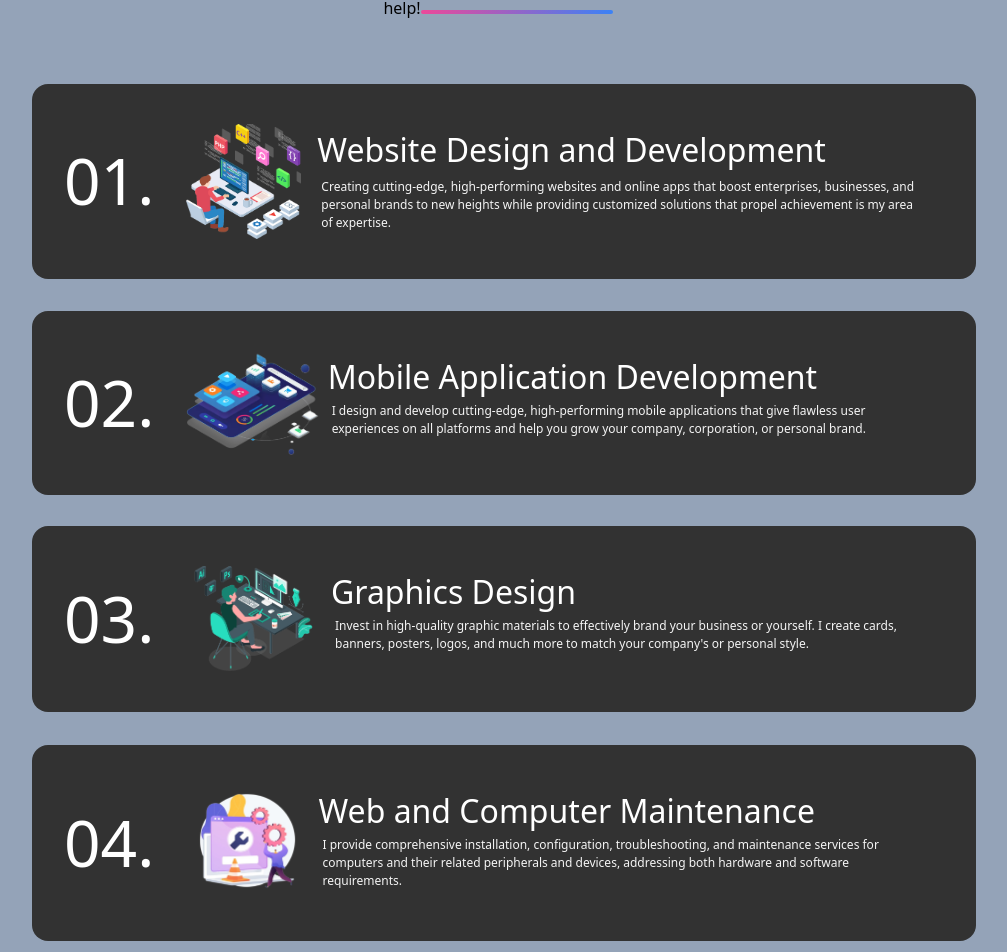
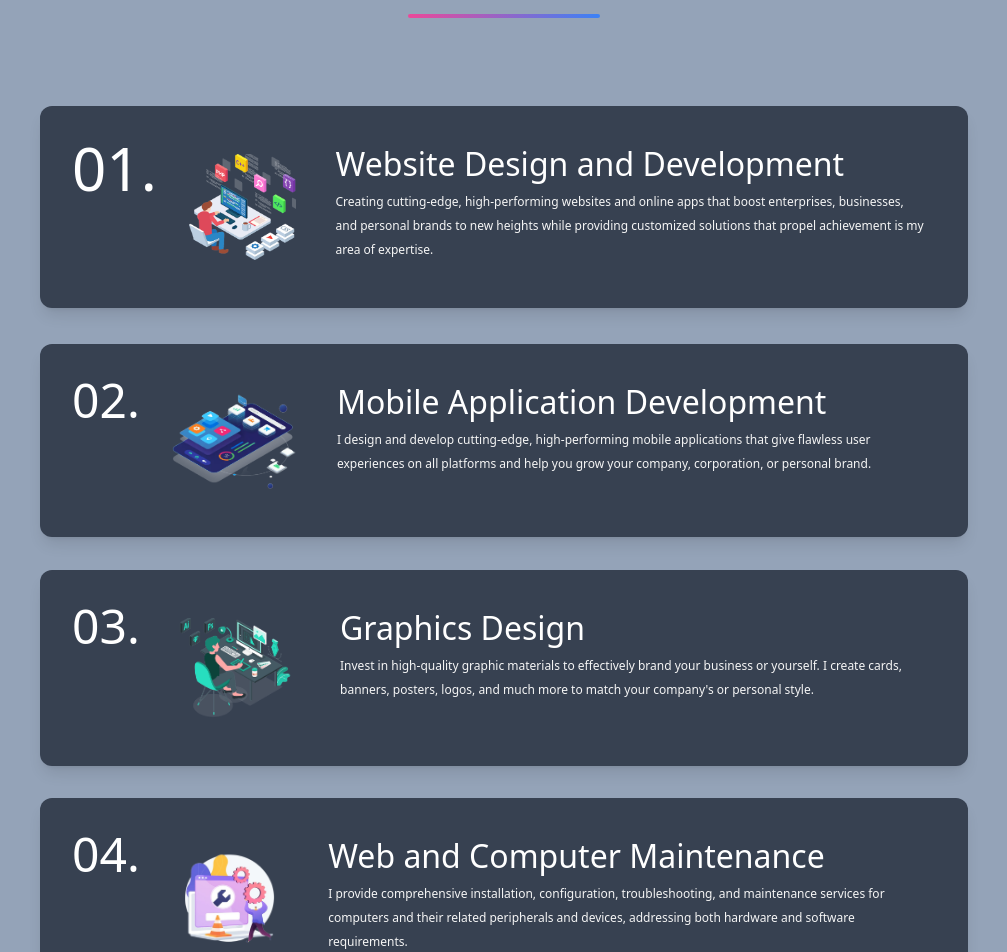
Before and after one commit to AaronBnras/portfolio, a React (Create React App) app: page / in a window 1280 px wide. Shown: the part 1038-1990 px from the top of the page, without its empty margins (136-1143 px from the left). Built offline with nearby package versions, Linux system fonts and the light colour scheme.

Commit message:
initial commit

```diff
--- a/src/components/Skills/skills.css
+++ b/src/components/Skills/skills.css
@@ -32,6 +32,15 @@
     text-align: left !important;
     overflow: hidden;
     padding: 0.5rem;
+
+    @media (max-width: 640px) {
+        width: 100%;
+        padding: 1rem;
+    }
+
+    @media (min-width: 1024px) {
+        max-width: 80%;
+    }
 }
 
 .skillBar{
@@ -39,10 +48,15 @@
     margin: 2rem;
     padding: 1.5rem 2rem;
     border-radius: 1rem;
-    background: rgb(50, 50, 50);
     transition: transform 0.3s ease, box-shadow 0.3s ease;
     transform-origin: center;
     will-change: transform;
+
+    @media (max-width: 640px) {
+        flex-direction: column; /* Stack items */
+        margin: 1rem;
+        padding: 1rem;
+    }
 }
 .skillBar:hover{
     transform: translateY(-10px) scale(1.05);
@@ -53,23 +67,37 @@
     height: auto !important;
     width: auto !important;
     margin-right: 2rem !important;
+
+    @media (max-width: 640px) {
+        margin-right: 0;
+        margin-bottom: 1rem;
+        width: 100%;
+    }
 }
 .SkillBarText{
     margin-top: 1.1rem;
     margin-right: 1.2rem;
+
+    @media (max-width: 640px) {
+        margin-right: 0;
+        margin-top: 0.5rem;
+    }
 }
 .SkillBarText>p{
     font-size: 0.75rem;
     font-weight: 0.9rem;
     color: whitesmoke !important;
+
+    @media (max-width: 640px) {
+        font-size: 0.7rem;
+    }
 }
 h2{
     font-size: 2rem !important;
     color: white !important;
     margin-bottom: 0.1rem !important;
+
+    @media (max-width: 640px) {
+        font-size: 1.5rem;
+    }
 }
-h1{
-    margin-right: 1rem !important;
-    color: white;
-    font-size: 4rem !important;
-}
--- a/src/components/Skills/skills.js
+++ b/src/components/Skills/skills.js
@@ -8,64 +8,58 @@ import Mainanance from '../../assets/maintain.png'
 const Skills = () => {
     return (
         <div className="bg-slate-400">
-            <section id="skills">
-                <span className="skillTitle text-5xl ml-1">
-                    What i do 🤔
+            <section id="skills" className="overflow-hidden w-full max-w-7xl mx-auto flex flex-col justify-center text-center">
+                <span className="skillTitle text-5xl ml-1 pt-20 mb-6">
+                    What I Do 🤔
                 </span>
 
-                <p className="skillDesc">
+                <p className="skillDesc text-lg font-medium max-w-lg mx-auto">
                     I provide these essential services both under contract and as a freelancer. Kindly check them out and let me know how I can help!
-                    <span className="w-48 h-[4px] bg-gradient-to-r from-pink-500 to-blue-500 inline-block rounded-lg mr-3 line"></span>
+                    <span className="block w-48 h-1 bg-gradient-to-r from-pink-500 to-blue-500 rounded-lg mx-auto my-4"></span>
                 </p>
 
-
-                <div className="skillBars">
-                    <div className="skillBar">
-                        <div className="flex items-center">
-                            <h1>01.</h1>
+                <div className="skillBars w-full max-w-5xl mx-auto flex flex-col space-y-8 lg:space-y-8 p-4">
+                    <div className="skillBar mb-1 flex flex-col lg:flex-row items-center lg:items-start lg:space-x-4 p-4 lg:p-8 bg-gray-700 rounded-xl transform transition-transform duration-300 hover:-translate-y-2 hover:scale-105 shadow-lg">
+                        <div className="flex-shrink-0 text-white text-5xl lg:text-6xl">01.</div>
+                        <div className="w-64 p-4">
+                            <img src={WebApp} alt="WEB-Development" className="w-full h-auto object-cover" />
                         </div>
-                        <div className="w-64 p-2 max-w-64 m-2">
-                            <img src={WebApp} alt="WEB-Development" className="SkillBarImg" />
-                        </div>
-                        <div className="SkillBarText">
-                            <h2>Website Design and Development</h2>
-                            <p className="m-1">Creating cutting-edge, high-performing websites and online apps that boost enterprises, businesses, and personal brands to new heights while providing customized solutions that propel achievement is my area of expertise.</p>
+                        <div className="SkillBarText mt-4 lg:mt-0">
+                            <h2 className="text-2xl lg:text-3xl text-white m-2">Website Design and Development</h2>
+                            <p className="text-sm lg:text-base text-gray-300 mt-2 m-2">Creating cutting-edge, high-performing websites and online apps that boost enterprises, businesses, and personal brands to new heights while providing customized solutions that propel achievement is my area of expertise.</p>
                         </div>
                     </div>
-                    <div className="skillBar">
-                        <div className="flex items-center">
-                            <h1>02.</h1>
+
+                    <div className="skillBar mb-8 flex flex-col lg:flex-row items-center lg:items-start lg:space-x-4 p-4 lg:p-8 bg-gray-700 rounded-xl transform transition-transform duration-300 hover:-translate-y-2 hover:scale-105 shadow-lg">
+                        <div className="flex-shrink-0 text-white text-4xl lg:text-5xl">02.</div>
+                        <div className="w-64 p-4">
+                            <img src={MobileApp} alt="Mobile Development" className="w-full h-auto object-cover" />
                         </div>
-                        <div className="w-64 p-2 max-w-64 m-2 mr-0">
-                            <img src={MobileApp} alt="WEB-Development" className="SkillBarImg" />
-                        </div>
-                        <div className="SkillBarText">
-                            <h2>Mobile Application Development</h2>
-                            <p className="ml-1">I design and develop cutting-edge, high-performing mobile applications that give flawless user experiences on all platforms and help you grow your company, corporation, or personal brand.</p>
+                        <div className="SkillBarText mt-4 lg:mt-0">
+                            <h2 className="text-2xl lg:text-3xl text-white m-2">Mobile Application Development</h2>
+                            <p className="text-sm lg:text-base text-gray-300 mt-2 m-2">I design and develop cutting-edge, high-performing mobile applications that give flawless user experiences on all platforms and help you grow your company, corporation, or personal brand.</p>
                         </div>
                     </div>
-                    <div className="skillBar">
-                        <div className="flex items-center">
-                            <h1>03.</h1>
+
+                    <div className="skillBar mb-8 flex flex-col lg:flex-row items-center lg:items-start lg:space-x-4 p-4 lg:p-8 bg-gray-700 rounded-xl transform transition-transform duration-300 hover:-translate-y-2 hover:scale-105 shadow-lg">
+                        <div className="flex-shrink-0 text-white text-4xl lg:text-5xl">03.</div>
+                        <div className="w-64 p-4">
+                            <img src={Design} alt="Graphics Design" className="w-full h-auto object-cover" />
                         </div>
-                        <div className="w-64 p-2 max-w-64 m-2 mr-0">
-                            <img src={Design} alt="WEB-Development" className="SkillBarImg" />
-                        </div>
-                        <div className="SkillBarText">
-                            <h2>Graphics Design</h2>
-                            <p className="ml-1">Invest in high-quality graphic materials to effectively brand your business or yourself. I create cards, banners, posters, logos, and much more to match your company's or personal style.</p>
+                        <div className="SkillBarText mt-4 lg:mt-0">
+                            <h2 className="text-2xl lg:text-3xl text-white m-2">Graphics Design</h2>
+                            <p className="text-sm lg:text-base text-gray-300 mt-2 m-2">Invest in high-quality graphic materials to effectively brand your business or yourself. I create cards, banners, posters, logos, and much more to match your company's or personal style.</p>
                         </div>
                     </div>
-                    <div className="skillBar">
-                        <div className="flex items-center">
-                            <h1>04.</h1>
+
+                    <div className="skillBar mb-8 flex flex-col lg:flex-row items-center lg:items-start lg:space-x-4 p-4 lg:p-8 bg-gray-700 rounded-xl transform transition-transform duration-300 hover:-translate-y-2 hover:scale-105 shadow-lg">
+                        <div className="flex-shrink-0 text-white text-4xl lg:text-5xl">04.</div>
+                        <div className="w-64 p-4">
+                            <img src={Mainanance} alt="Web and Computer Maintenance" className="w-full h-auto object-cover" />
                         </div>
-                        <div className="w-64 p-2 max-w-64 m-2 mr-0">
-                            <img src={Mainanance} alt="WEB-Development" className="SkillBarImg" />
-                        </div>
-                        <div className="SkillBarText">
-                            <h2>Web and Computer Maintenance</h2>
-                            <p className="ml-1">I provide comprehensive installation, configuration, troubleshooting, and maintenance services for computers and their related peripherals and devices, addressing both hardware and software requirements.</p>
+                        <div className="SkillBarText mt-4 lg:mt-0">
+                            <h2 className="text-2xl lg:text-3xl text-white m-2">Web and Computer Maintenance</h2>
+                            <p className="text-sm lg:text-base text-gray-300 mt-2 m-2">I provide comprehensive installation, configuration, troubleshooting, and maintenance services for computers and their related peripherals and devices, addressing both hardware and software requirements.</p>
                         </div>
                     </div>
 
```
